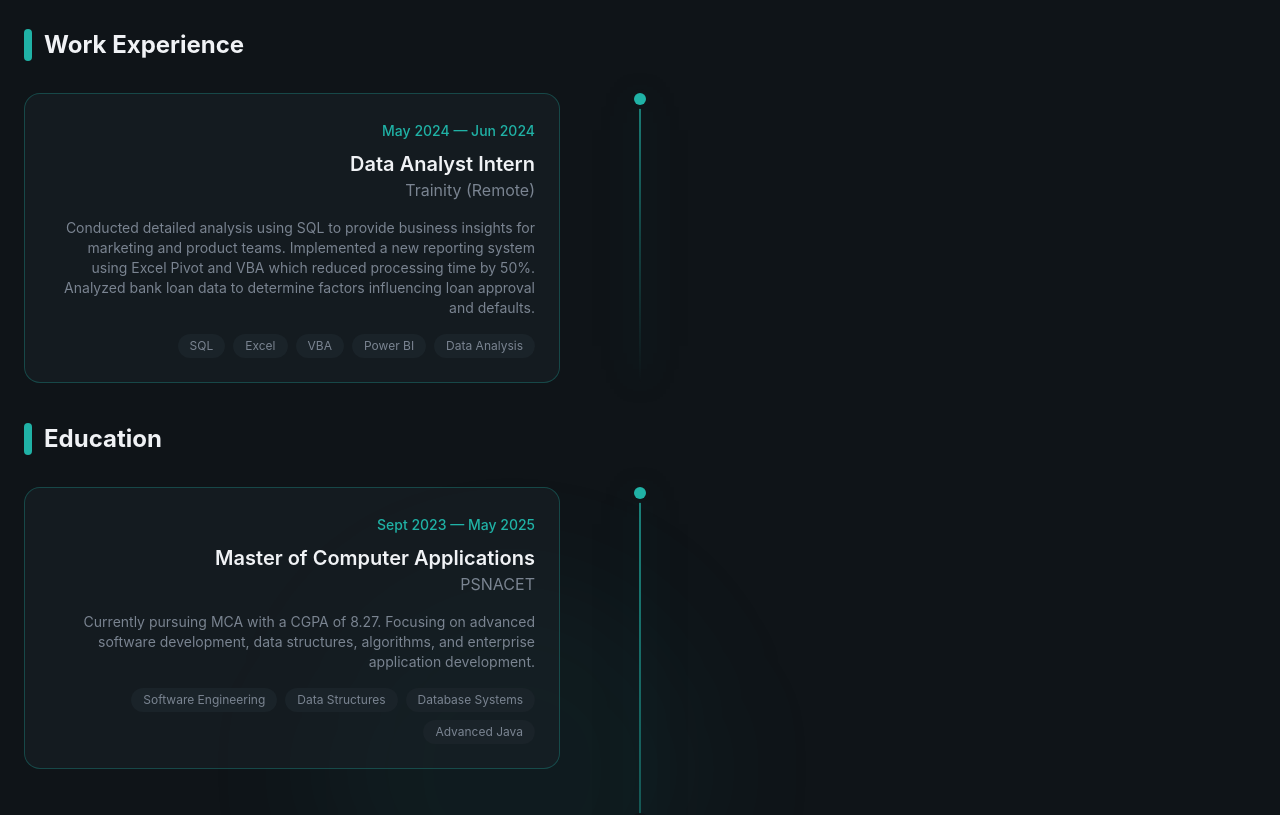
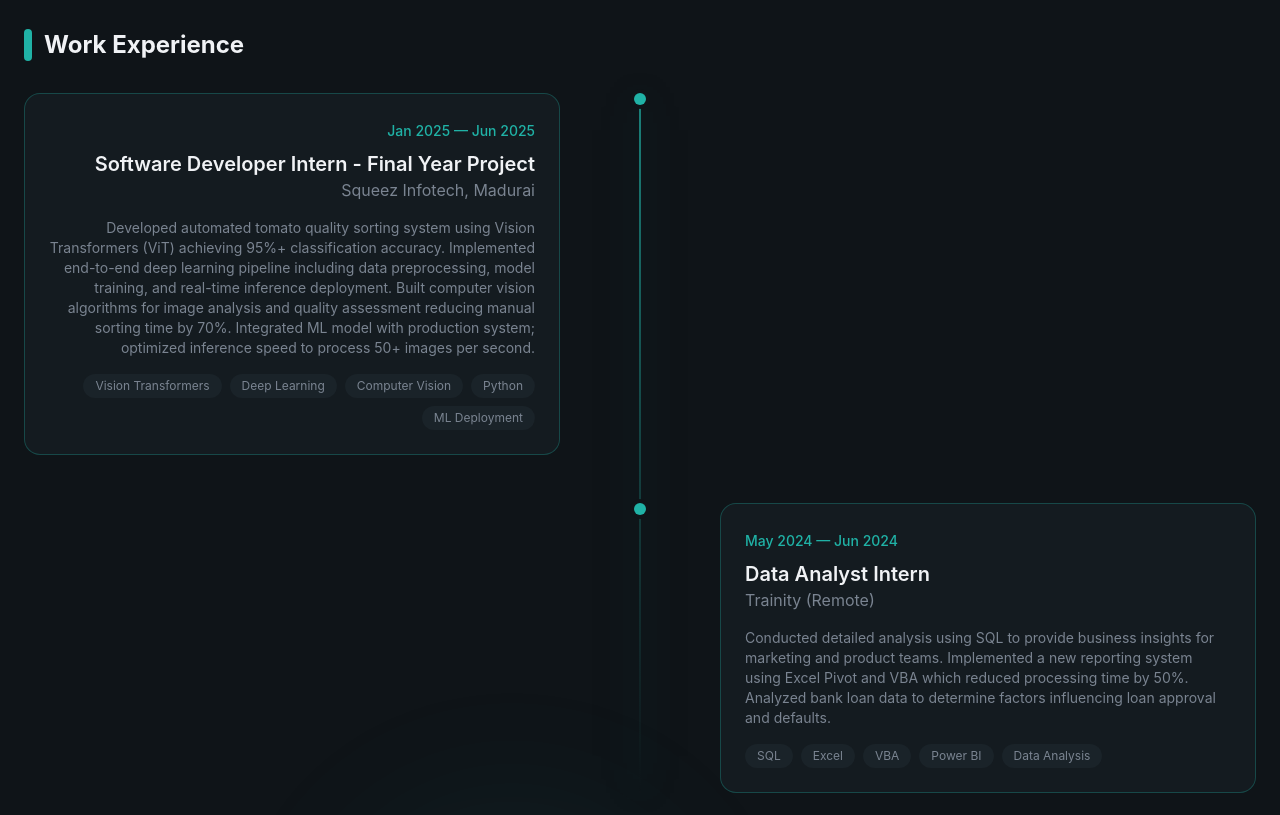
Before and after one commit to RANJAN-MURUGAN/Portfolio, a React (Vite) app: page / in a window 1280 px wide. Shown: the part 3700-4515 px from the top of the page. Built offline with nearby package versions, Linux system fonts and the light colour scheme.

Commit message:
Add Software Developer Intern experience

```diff
--- a/src/sections/Experience.jsx
+++ b/src/sections/Experience.jsx
@@ -1,4 +1,13 @@
 const workExperience = [
+  {
+    period: "Jan 2025 — Jun 2025",
+    role: "Software Developer Intern - Final Year Project",
+    company: "Squeez Infotech, Madurai",
+    description:
+      "Developed automated tomato quality sorting system using Vision Transformers (ViT) achieving 95%+ classification accuracy. Implemented end-to-end deep learning pipeline including data preprocessing, model training, and real-time inference deployment. Built computer vision algorithms for image analysis and quality assessment reducing manual sorting time by 70%. Integrated ML model with production system; optimized inference speed to process 50+ images per second.",
+    technologies: ["Vision Transformers", "Deep Learning", "Computer Vision", "Python", "ML Deployment"],
+    current: true,
+  },
   {
     period: "May 2024 — Jun 2024",
     role: "Data Analyst Intern",
@@ -16,9 +25,9 @@ const education = [
     role: "Master of Computer Applications",
     company: "PSNACET",
     description:
-      "Currently pursuing MCA with a CGPA of 8.27. Focusing on advanced software development, data structures, algorithms, and enterprise application development.",
+      "Pursuing MCA with a CGPA of 8.27. Focusing on advanced software development, data structures, algorithms, and enterprise application development. Final year project on automated tomato quality classification using Vision Transformers.",
     technologies: ["Software Engineering", "Data Structures", "Database Systems", "Advanced Java"],
-    current: true,
+    current: false,
   },
   {
     period: "July 2020 — May 2023",
```
Also changed, not shown: 1 other file (tests, documents, lock files or other folders).
